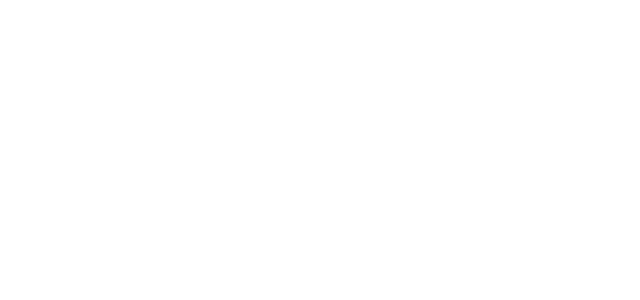
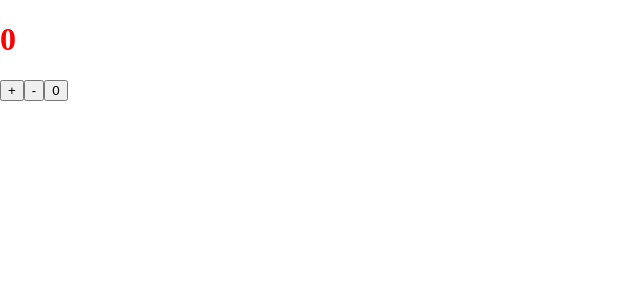
Before and after one commit to Ali-GreenHeart/fe13-react, a React (Vite) app: page /counter-with-redux in a window 1280 px wide. Before the commit this address had no page. Shown: the top 300 px of the page, without its empty margins (0-640 px from the left). Built offline with nearby package versions, Linux system fonts and the light colour scheme.

Commit message:
create counter-with-redux page

```diff
--- /dev/null
+++ b/src/pages/CounterWithRedux/index.jsx
@@ -0,0 +1,15 @@
+import { connect } from "react-redux"
+
+const CounterWithRedux = ({ dispatch, counter }) => {
+    return (
+        <>
+            <h1>{counter}</h1>
+            <button onClick={() => dispatch({ type: 'inc' })}>+</button>
+            <button onClick={() => dispatch({ type: 'dec' })}>-</button>
+            <button onClick={() => dispatch({ type: 'reset' })}>0</button>
+        </>
+    )
+}
+
+const mapStoreToProps = (store) => store;
+export default connect(mapStoreToProps)(CounterWithRedux)
--- a/src/routing/index.jsx
+++ b/src/routing/index.jsx
@@ -7,6 +7,7 @@
 import UsersWithReducer from "../pages/UsersWithReducer"
 import CounterWithReducer from "../components/CounterWithReducer"
 import GithubFollowers from "../pages/GithubFollowers"
+import CounterWithRedux from "../pages/CounterWithRedux"
 
 const Routing = () => {
     return (
@@ -17,6 +18,7 @@
                 <Route path="/calculator" element={<Calculator />} />
                 <Route path="/users" element={<Users />} />
                 <Route path="/counter-with-reducer" element={<CounterWithReducer />} />
+                <Route path="/counter-with-redux" element={<CounterWithRedux />} />
                 <Route path="/github-followers" element={<GithubFollowers />} />
                 <Route path="/users-with-reducer" element={<UsersWithReducer />} />
                 <Route path="/users/:id" element={<UserSingle />} />
```
